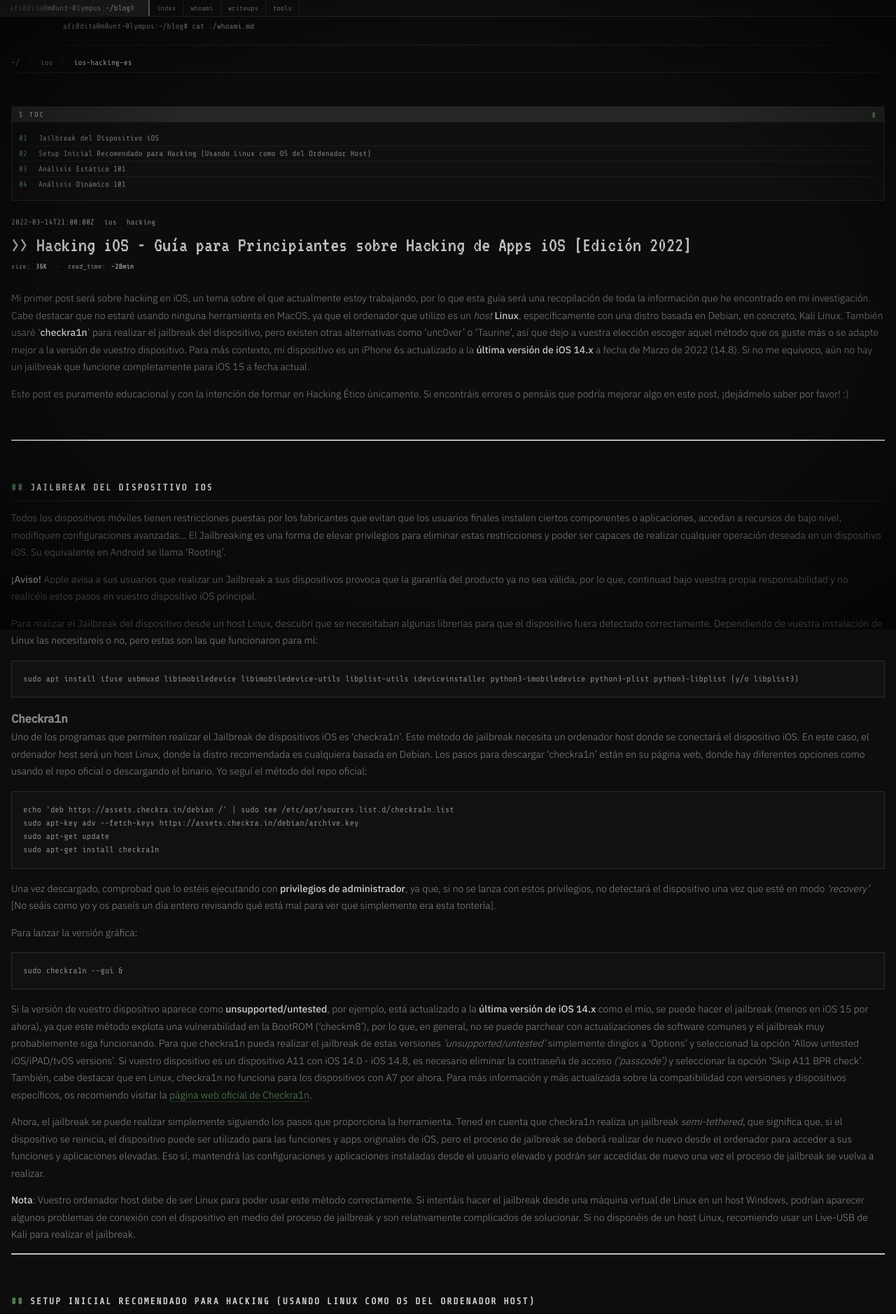
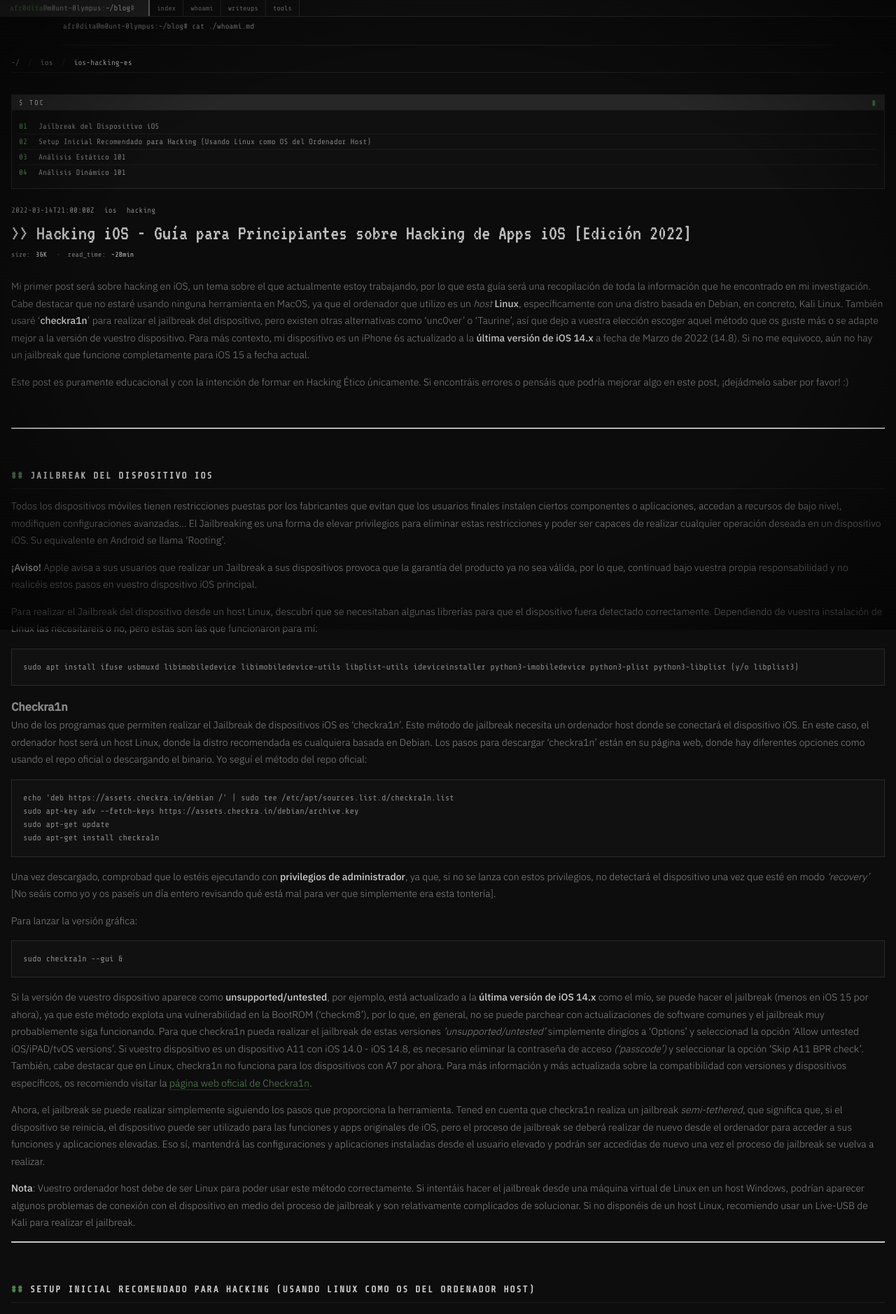
Before and after one commit to martabyte/martabyte.github.io, a Jekyll site: the page built from _posts/2022-03-14-ios-hacking-es.markdown, in a window 1280 px wide. Shown: the top 1878 px of the page at 70% size. Built offline with Jekyll 4.4.1, drawn with Linux system fonts in a browser that asks for light colours.

Commit message:
hardcore update

```diff
--- a/_sass/main.scss
+++ b/_sass/main.scss
@@ -362,7 +362,7 @@ body::after {
   font-family: 'Share Tech Mono', monospace;
   font-size: 11px; color: var(--g2);
   padding: 7px 0; border-bottom: 1px solid var(--dim);
-  margin-bottom: 24px;
+  margin-bottom: 7px;
 }
 .breadcrumb a { color: var(--g2); text-decoration: none; }
 .breadcrumb a:hover { color: var(--cyan); }
```
